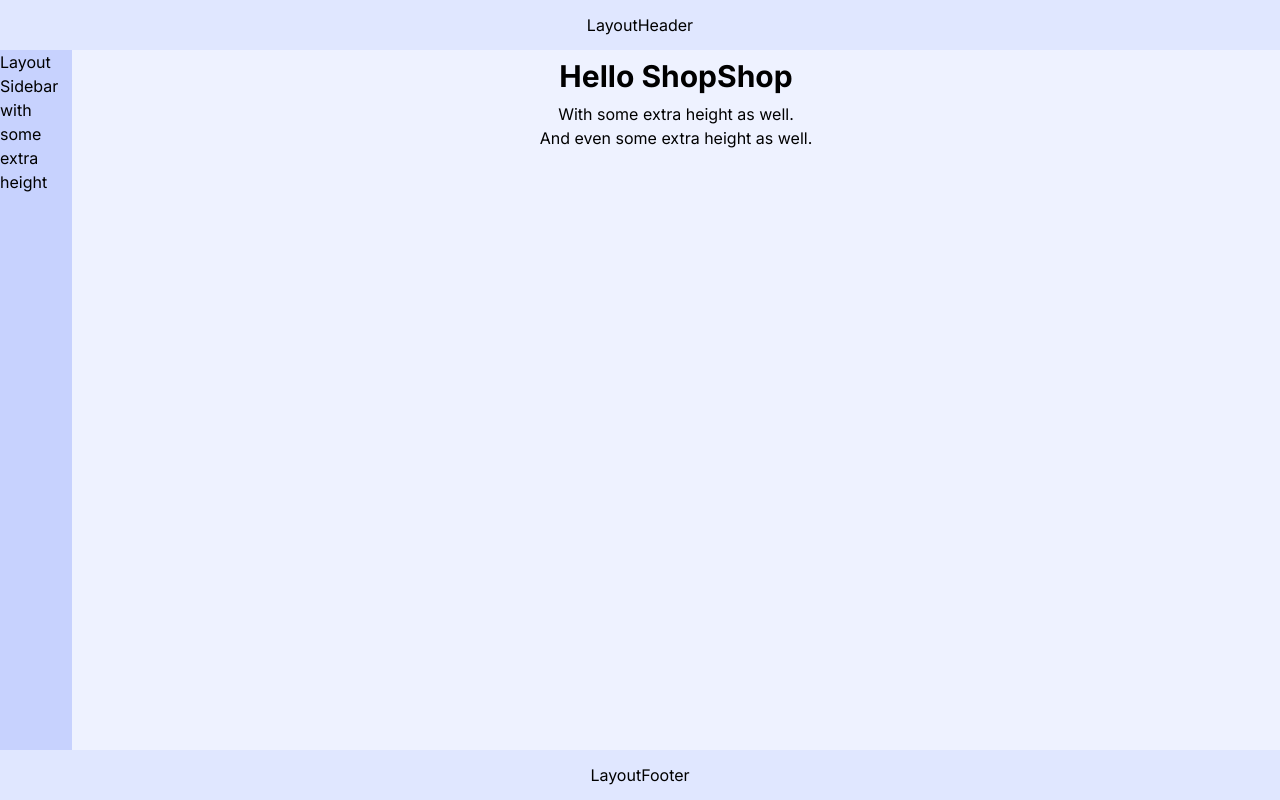
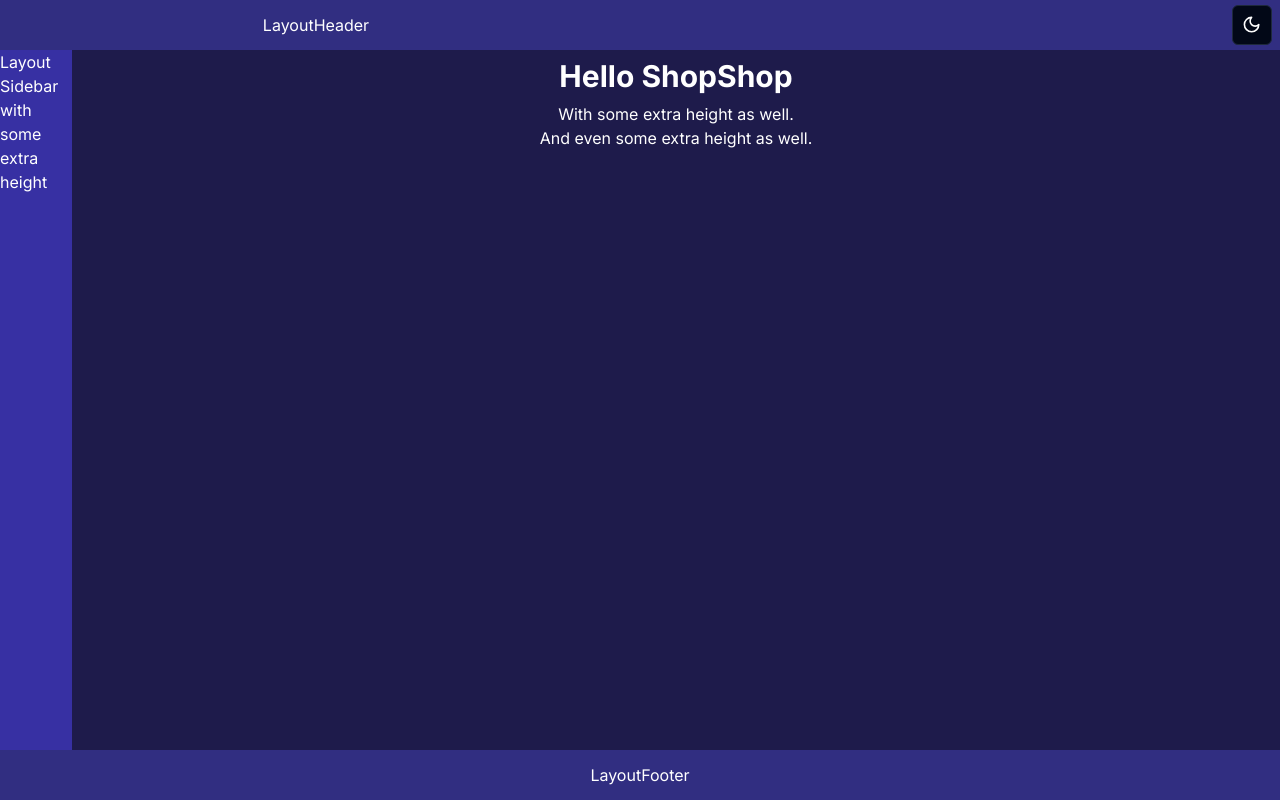
Before and after one commit to craigmcc/shopshop.bu3, a Next.js app: page / in a window 1280 px wide. Built offline with nearby package versions, Linux system fonts and the light colour scheme.

Commit message:
Implement a light/dark mode toggle.

```diff
--- a/package.json
+++ b/package.json
@@ -26,6 +26,7 @@
     "cmdk": "^0.2.0",
     "lucide-react": "^0.289.0",
     "next": "13.5.6",
+    "next-themes": "^0.2.1",
     "react": "^18",
     "react-dom": "^18",
     "react-hook-form": "^7.47.0",
--- a/src/app/layout.tsx
+++ b/src/app/layout.tsx
@@ -15,6 +15,7 @@ import "./globals.css";
 import {LayoutFooter} from "@/components/layout/LayoutFooter";
 import {LayoutHeader} from "@/components/layout/LayoutHeader";
 import {LayoutSidebar} from "@/components/layout/LayoutSidebar";
+import {ThemeProvider} from "@/components/providers/ThemeProvider";
 import {cn} from "@/lib/utils";
 
 // Public Objects ------------------------------------------------------------
@@ -33,6 +34,12 @@ export default function RootLayout({
 }) {
     return (
         <html lang="en">
+        <ThemeProvider
+            attribute="class"
+            defaultTheme="dark"
+            enableSystem={false}
+            storageKey="shopshop-theme"
+        >
             <body
                 className={cn(
                     inter.className,
@@ -49,6 +56,7 @@ export default function RootLayout({
             </div>
             <LayoutFooter/>
             </body>
+        </ThemeProvider>
         </html>
     )
 }
--- a/src/components/layout/LayoutFooter.tsx
+++ b/src/components/layout/LayoutFooter.tsx
@@ -1,4 +1,4 @@
-// components/layout/LayoutFooter.tsx
+// @/components/layout/LayoutFooter.tsx
 
 /**
  * Bottom-of-layout footer bar for the global layout.
--- a/src/components/layout/LayoutHeader.tsx
+++ b/src/components/layout/LayoutHeader.tsx
@@ -1,4 +1,4 @@
-// components/layout/LayoutHeader.tsx
+// @/components/layout/LayoutHeader.tsx
 
 /**
  * Top-of-layout header bar for the global layout.
@@ -9,6 +9,8 @@
 // External Modules ----------------------------------------------------------
 
 // Internal Modules ----------------------------------------------------------
+
+import {ModeToggle} from "@/components/layout/ModeToggle";
 
 // Public Objects ------------------------------------------------------------
 
@@ -21,6 +23,9 @@ export const LayoutHeader = () => {
             <div className="flex flex-1 items-center justify-center">
                 LayoutHeader
             </div>
+            <div className="flex flex-1 items-center justify-end p-2" suppressHydrationWarning>
+                <ModeToggle/>
+            </div>
         </header>
     )
 
--- a/src/components/layout/LayoutSidebar.tsx
+++ b/src/components/layout/LayoutSidebar.tsx
@@ -1,4 +1,4 @@
-// components/layout/LayoutHeader.tsx
+// @/components/layout/LayoutHeader.tsx
 
 /**
  * Side-of-layout menu bar for the global layout.
--- /dev/null
+++ b/src/components/layout/ModeToggle.tsx
@@ -0,0 +1,57 @@
+"use client"
+
+// @/components/layout/ModeToggle.tsx
+
+/**
+ * Light/dark mode toggle component
+ *
+ * @packageDocumentation
+ */
+
+// External Modules ----------------------------------------------------------
+
+//import * as React from "react"
+import {Moon, Sun} from "lucide-react"
+import { useTheme } from "next-themes"
+
+// Internal Modules ----------------------------------------------------------
+
+import { Button } from "@/components/ui/button"
+import {
+    DropdownMenu,
+    DropdownMenuContent,
+    DropdownMenuItem,
+    DropdownMenuTrigger,
+} from "@/components/ui/dropdown-menu"
+
+// Public Objects ------------------------------------------------------------
+
+export function ModeToggle() {
+
+    const { setTheme } = useTheme()
+
+    return (
+        <DropdownMenu>
+            <DropdownMenuTrigger asChild>
+                <Button variant="outline" size="icon">
+                    <Sun className="h-[1.2rem] w-[1.2rem] rotate-0 scale-100 transition-all dark:-rotate-90 dark:scale-0" />
+                    <Moon className="absolute h-[1.2rem] w-[1.2rem] rotate-90 scale-0 transition-all dark:rotate-0 dark:scale-100" />
+                    <span className="sr-only">Toggle theme</span>
+                </Button>
+            </DropdownMenuTrigger>
+            <DropdownMenuContent align="end">
+                <DropdownMenuItem onClick={() => setTheme("light")}>
+                    Light
+                </DropdownMenuItem>
+                <DropdownMenuItem onClick={() => setTheme("dark")}>
+                    Dark
+                </DropdownMenuItem>
+{/*
+                <DropdownMenuItem onClick={() => setTheme("system")}>
+                    System
+                </DropdownMenuItem>
+*/}
+            </DropdownMenuContent>
+        </DropdownMenu>
+    )
+}
--- /dev/null
+++ b/src/components/providers/ThemeProvider.tsx
@@ -0,0 +1,22 @@
+"use client"
+
+// components/providers/ThemeProvider.tsx
+
+/**
+ * Provider to store the current light/dark theme for this application.
+ *
+ * @packageDocumentation
+ */
+
+// External Modules ----------------------------------------------------------
+
+import { ThemeProvider as NextThemesProvider } from "next-themes"
+import { type ThemeProviderProps } from "next-themes/dist/types"
+
+// Internal Modules ----------------------------------------------------------
+
+// Public Objects ------------------------------------------------------------
+
+export function ThemeProvider({ children, ...props }: ThemeProviderProps) {
+    return <NextThemesProvider {...props}>{children}</NextThemesProvider>
+}
```
Also changed, not shown: 1 other file (tests, documents, lock files or other folders). Lines whose indentation alone changed are shown as unchanged.
